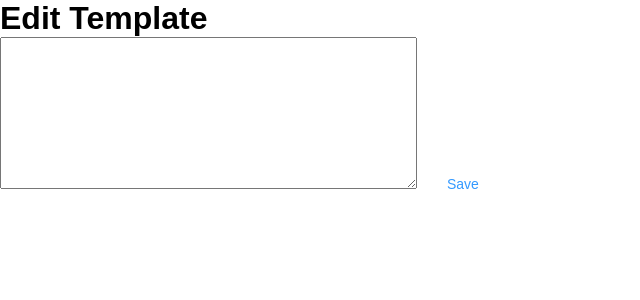
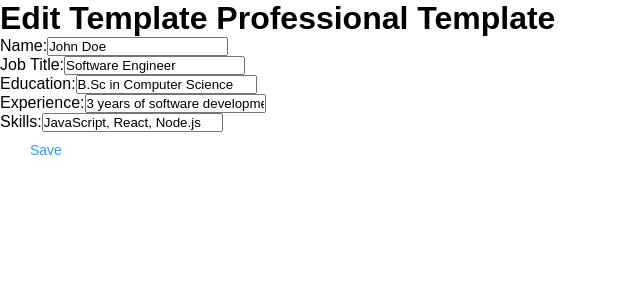
Before and after one commit to MahiTyagi30/Resume-Scorer, a React (Create React App) app in the folder resume-scorer-frontend/: page /edit-template/1 in a window 1280 px wide. Shown: the top 300 px of the page, without its empty margins (0-640 px from the left). Built offline with nearby package versions, Linux system fonts and the light colour scheme.

Commit message:
tried new template functionality

```diff
--- a/resume-scorer-frontend/package.json
+++ b/resume-scorer-frontend/package.json
@@ -13,6 +13,7 @@
     "axios": "^1.7.5",
     "firebase": "^10.13.2",
     "font-awesome": "^4.7.0",
+    "html2pdf.js": "^0.10.2",
     "jspdf": "^2.5.2",
     "react": "^18.3.1",
     "react-dom": "^18.3.1",
--- a/resume-scorer-frontend/src/App.js
+++ b/resume-scorer-frontend/src/App.js
@@ -4,7 +4,7 @@ import UploadResume from './components/UploadResume';
 import ScorePage from './components/ScorePage';
 import Homepage2 from './components/Homepage2';
 import ResumeTemplates from './components/ResumeTemplates';
-import EditTemplate from './components/EditTemplate'; // Import EditTemplate component
+import EditTemplate from './components/EditTemplate'; // Import EditTemplate
 
 function App() {
   return (
@@ -15,7 +15,7 @@ function App() {
           <Route path="/upload" element={<UploadResume />} />
           <Route path="/score" element={<ScorePage />} />
           <Route path="/templates" element={<ResumeTemplates />} />
-          <Route path="/edit-template/:id" element={<EditTemplate />} /> {/* Route for editing */}
+          <Route path="/edit-template/:id" element={<EditTemplate />} /> {/* Route for editing template */}
         </Routes>
       </div>
     </Router>
--- a/resume-scorer-frontend/src/components/EditTemplate.js
+++ b/resume-scorer-frontend/src/components/EditTemplate.js
@@ -1,22 +1,74 @@
-import React, { useState } from 'react';
+import React, { useState, useEffect } from 'react';
+import { useParams } from 'react-router-dom';
+import templates from '../templates'; // Import templates
 
-function EditTemplate({ templateId }) {
-  const [content, setContent] = useState(''); // Resume content will be here
+function EditTemplate() {
+  const { id } = useParams(); // Get the template ID from the URL
+  const template = templates.find((t) => t.id === parseInt(id)); // Find the template by ID
+
+  const [content, setContent] = useState(template ? template.content : {}); // Set initial content
+
+  // Update state when the template content changes
+  useEffect(() => {
+    if (template) {
+      setContent(template.content);
+    }
+  }, [template]);
+
+  const handleChange = (field, value) => {
+    setContent((prevContent) => ({
+      ...prevContent,
+      [field]: value, // Update specific field in the content
+    }));
+  };
 
   const handleSave = () => {
-    // Logic for saving the edited template, possibly to a backend or for download
-    console.log('Template saved:', content);
+    console.log('Template saved:', content); // Save logic
   };
 
   return (
     <div>
-      <h1>Edit Template {templateId}</h1>
-      <textarea
-        value={content}
-        onChange={(e) => setContent(e.target.value)}
-        rows="10"
-        cols="50"
-      />
+      <h1>Edit Template {template ? template.name : ''}</h1>
+      <div>
+        <label>Name:</label>
+        <input
+          type="text"
+          value={content.name || ''}
+          onChange={(e) => handleChange('name', e.target.value)}
+        />
+      </div>
+      <div>
+        <label>Job Title:</label>
+        <input
+          type="text"
+          value={content.jobTitle || ''}
+          onChange={(e) => handleChange('jobTitle', e.target.value)}
+        />
+      </div>
+      <div>
+        <label>Education:</label>
+        <input
+          type="text"
+          value={content.education || ''}
+          onChange={(e) => handleChange('education', e.target.value)}
+        />
+      </div>
+      <div>
+        <label>Experience:</label>
+        <input
+          type="text"
+          value={content.experience || ''}
+          onChange={(e) => handleChange('experience', e.target.value)}
+        />
+      </div>
+      <div>
+        <label>Skills:</label>
+        <input
+          type="text"
+          value={content.skills || ''}
+          onChange={(e) => handleChange('skills', e.target.value)}
+        />
+      </div>
       <button onClick={handleSave}>Save</button>
     </div>
   );
--- a/resume-scorer-frontend/src/components/ResumeTemplates.js
+++ b/resume-scorer-frontend/src/components/ResumeTemplates.js
@@ -1,12 +1,6 @@
 import React from 'react';
 import { Link } from 'react-router-dom';
-
-// Sample templates, you can expand this with actual design templates
-const templates = [
-  { id: 1, name: 'Professional Template' },
-  { id: 2, name: 'Creative Template' },
-  { id: 3, name: 'Simple Template' },
-];
+import templates from '../templates'; // Import templates
 
 function ResumeTemplates() {
   return (
--- /dev/null
+++ b/resume-scorer-frontend/src/templates.js
@@ -0,0 +1,37 @@
+const templates = [
+    {
+      id: 1,
+      name: 'Professional Template',
+      content: {
+        name: 'John Doe',
+        jobTitle: 'Software Engineer',
+        education: 'B.Sc in Computer Science',
+        experience: '3 years of software development experience',
+        skills: 'JavaScript, React, Node.js',
+      },
+    },
+    {
+      id: 2,
+      name: 'Creative Template',
+      content: {
+        name: 'Jane Smith',
+        jobTitle: 'Graphic Designer',
+        education: 'B.A in Graphic Design',
+        experience: '5 years of creative design experience',
+        skills: 'Photoshop, Illustrator, Sketch',
+      },
+    },
+    {
+      id: 3,
+      name: 'Simple Template',
+      content: {
+        name: 'Mark Wilson',
+        jobTitle: 'Product Manager',
+        education: 'MBA in Business Management',
+        experience: '7 years of product management experience',
+        skills: 'Agile, Scrum, Leadership',
+      },
+    },
+  ];
+
+  export default templates;
```
Also changed, not shown: 1 other file (tests, documents, lock files or other folders).
